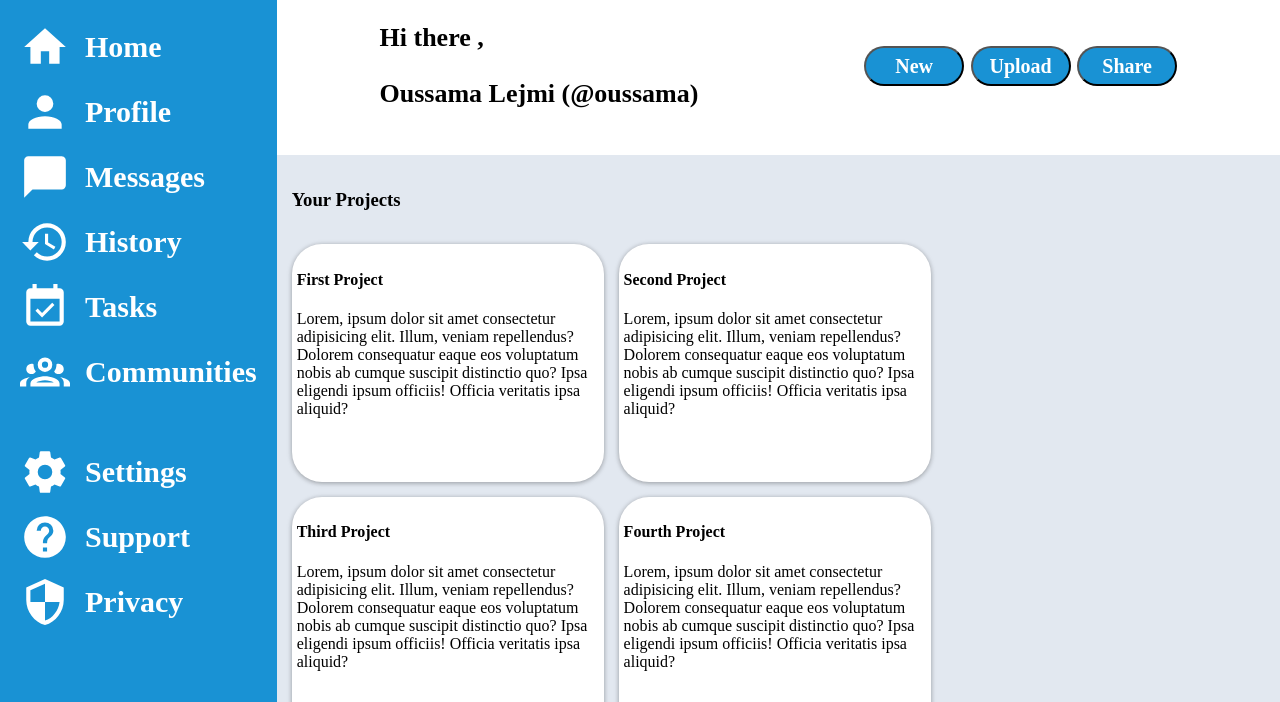
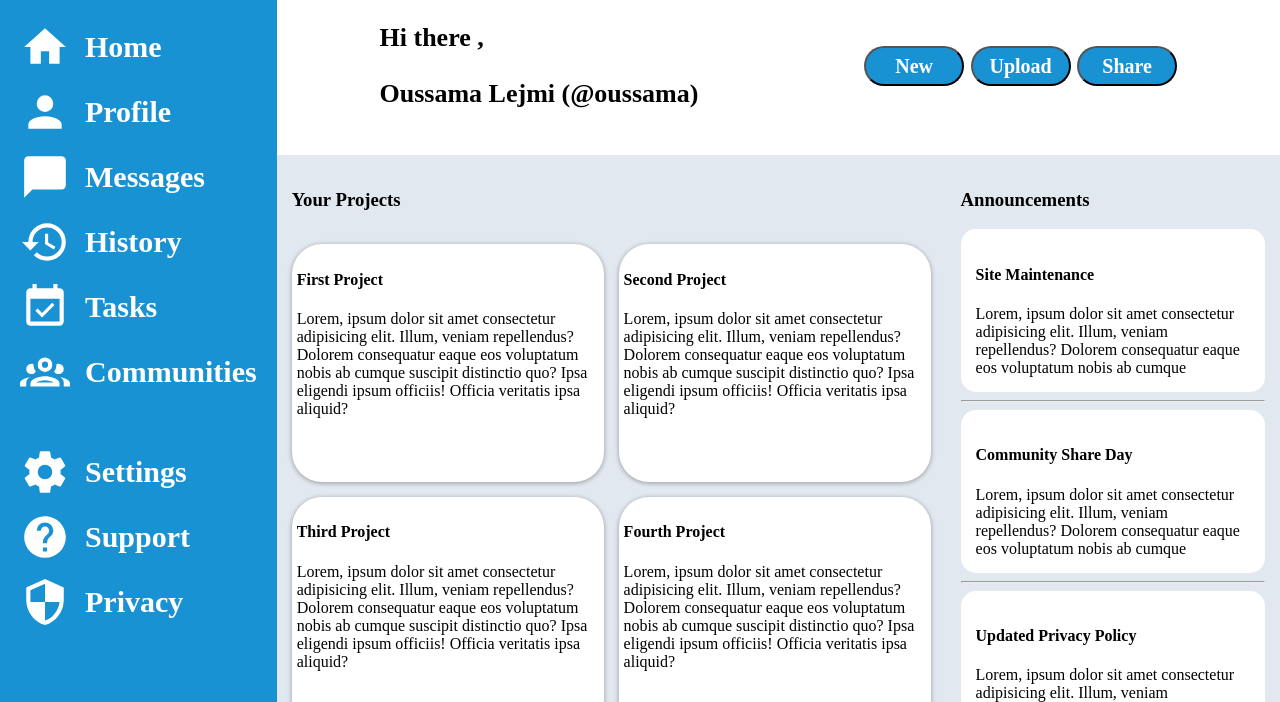
Before and after one commit to Oussama5379/admin-dashboard, a plain HTML site: page index.html in a window 1280 px wide. Shown: the part 98-800 px from the top of the page. Drawn offline with Linux system fonts and the light colour scheme.

Commit message:
Add the announcements section

```diff
--- a/index.html
+++ b/index.html
@@ -157,7 +157,26 @@
 						eligendi ipsum officiis! Officia veritatis ipsa aliquid?
 					</div>
 				</div>
-				<div class="announcements"></div>
+				<div class="announcements">
+					<h3>Announcements</h3>
+					<div>
+						<h4>Site Maintenance</h4>
+						Lorem, ipsum dolor sit amet consectetur adipisicing elit. Illum, veniam repellendus?
+						Dolorem consequatur eaque eos voluptatum nobis ab cumque
+					</div>
+					<hr />
+					<div>
+						<h4>Community Share Day</h4>
+						Lorem, ipsum dolor sit amet consectetur adipisicing elit. Illum, veniam repellendus?
+						Dolorem consequatur eaque eos voluptatum nobis ab cumque
+					</div>
+					<hr />
+					<div>
+						<h4>Updated Privacy Policy</h4>
+						Lorem, ipsum dolor sit amet consectetur adipisicing elit. Illum, veniam repellendus?
+						Dolorem consequatur eaque eos voluptatum nobis ab cumque
+					</div>
+				</div>
 			</div>
 		</div>
 	</body>
--- a/style.css
+++ b/style.css
@@ -80,6 +80,14 @@ button {
 	padding: 5px;
 	box-shadow: 0 1px 6px rgba(0, 0, 0, 0.12), 0 1px 4px rgba(0, 0, 0, 0.24);
 }
+.announcements {
+	padding: 15px;
+}
+.announcements div {
+	background-color: white;
+	border-radius: 15px;
+	padding: 15px;
+}
 h3 {
 	grid-row: 1;
 	grid-column: 1/-1;
```
